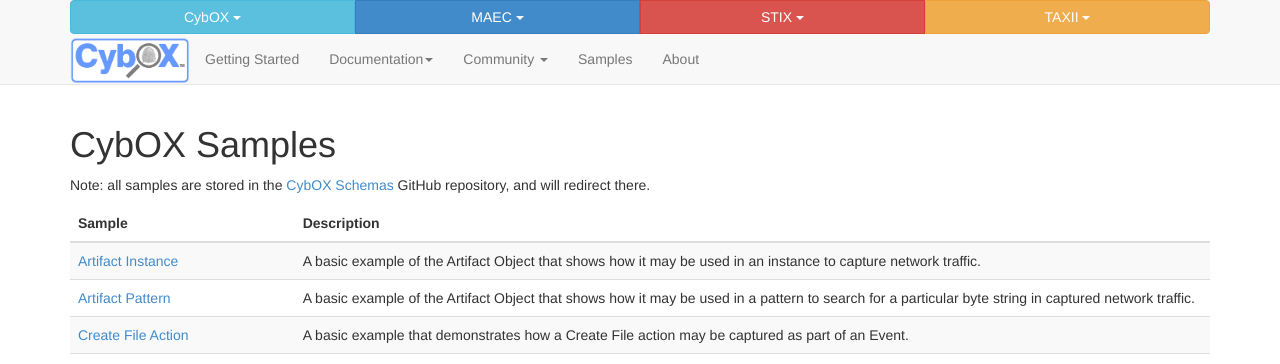
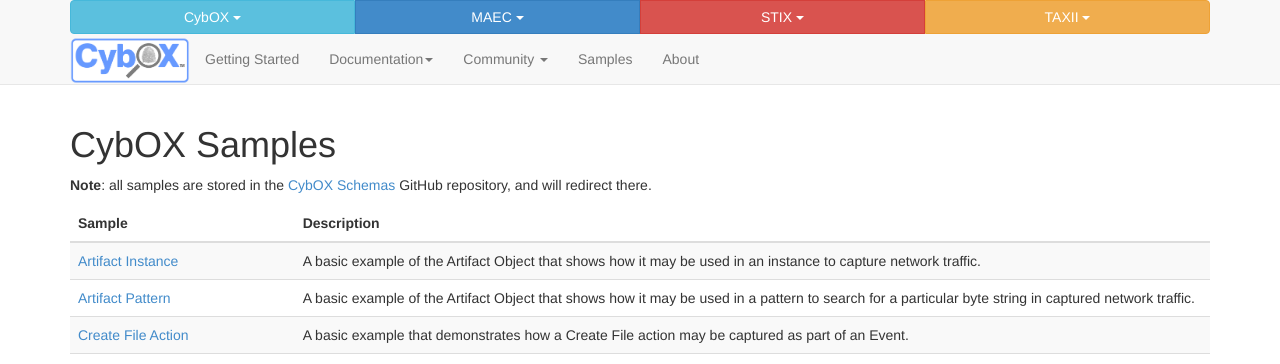
Before and after one commit to CybOXProject/cyboxproject.github.io, a Jekyll site: the page built from samples/index.md, in a window 1280 px wide. Shown: the top 364 px of the page. Built offline with Jekyll 4.4.1, drawn with Linux system fonts in a browser that asks for light colours; Markdown is read by kramdown in place of the engine named in the settings; some of the changed lines change nothing that is shown.

Commit message:
Bolded some intro text to draw attention

```diff
--- a/samples/index.md
+++ b/samples/index.md
@@ -3,7 +3,7 @@
 title: CybOX Samples
 ---
 
-Note: all samples are stored in the [CybOX Schemas](https://github.com/CybOXProject/schemas) GitHub repository, and will redirect there.
+**Note**: all samples are stored in the [CybOX Schemas](https://github.com/CybOXProject/schemas) GitHub repository, and will redirect there.
 
 
 |Sample|Description|
```
